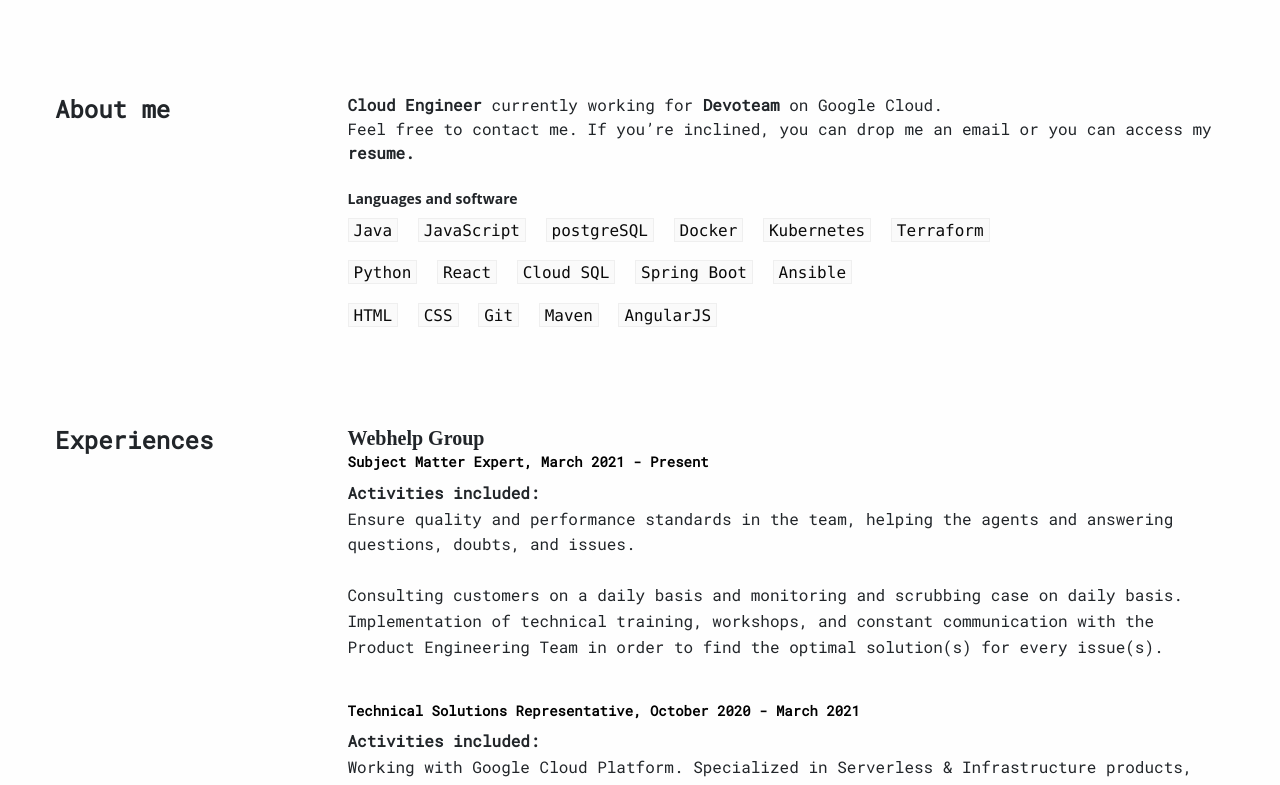
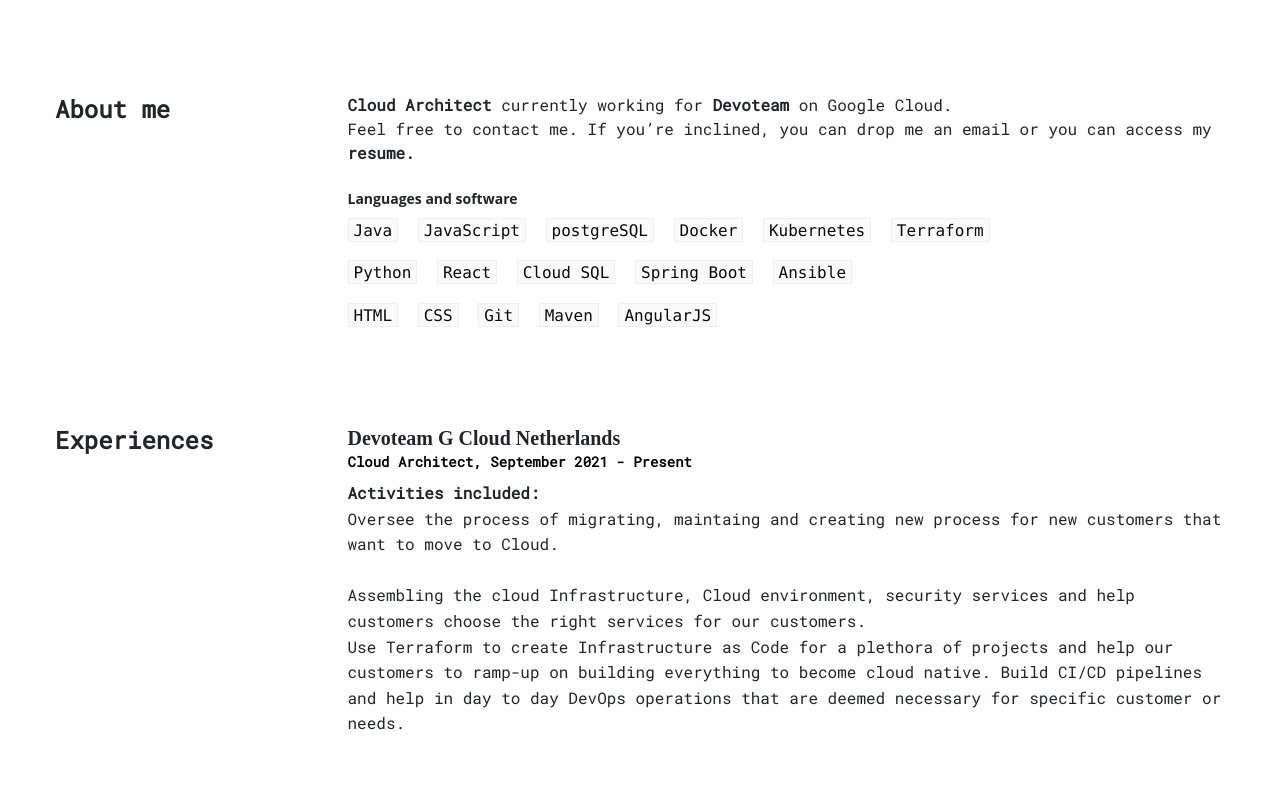
Before and after one commit to stefaneacsu147/neacsustefan, a plain HTML site: page index.html in a window 1280 px wide. Shown: the part 129-914 px from the top of the page. Drawn offline with Linux system fonts and the light colour scheme.

Commit message:
Update index.html

```diff
--- a/index.html
+++ b/index.html
@@ -60,7 +60,7 @@
           </div>
           <div class="cell medium-9"
             <p>
-              <strong>Cloud Engineer</strong> currently working for <strong>Devoteam</strong> on Google Cloud.
+              <strong>Cloud Architect</strong> currently working for <strong>Devoteam</strong> on Google Cloud.
               <br /> Feel free to contact me. If you’re inclined, you can drop me an email or you can access my
               <a href="assets/Neacsu Stefan CV.pdf">
                 <strong>resume.</strong>
@@ -103,8 +103,25 @@
           </div>
           <div class="cell medium-9">
               <div class="pb-normal">
+                  <h3 class="no-margin">Devoteam G Cloud Netherlands</h3>
+                  <h4 class="c-darker-gray font-weight-normal"><strong>Cloud Architect, September 2021 - Present</strong></h4>
+                  <p>
+                    <span>
+                      <strong>Activities included:</strong>
+                      <br>
+                      Oversee the process of migrating, maintaing and creating new process for new customers that want to move to Cloud.
+                      <br>
+                      <br />
+                      Assembling the cloud Infrastructure, Cloud environment, security services and help customers choose the right services for our customers.
+                      <br>
+                      Use Terraform to create Infrastructure as Code for a plethora of projects and help our customers to ramp-up on building everything to become cloud native. Build CI/CD pipelines and help in day to day DevOps operations that are deemed necessary for specific customer or needs.
+                      <br>
+                      <br />
+                </div>
+          <div class="cell medium-9">
+              <div class="pb-normal">
                   <h3 class="no-margin">Webhelp Group</h3>
-                  <h4 class="c-darker-gray font-weight-normal"><strong>Subject Matter Expert, March 2021 - Present</strong></h4>
+                  <h4 class="c-darker-gray font-weight-normal"><strong>Subject Matter Expert, March 2021 - August 2021</strong></h4>
                   <p>
                     <span>
                       <strong>Activities included:</strong>
```
